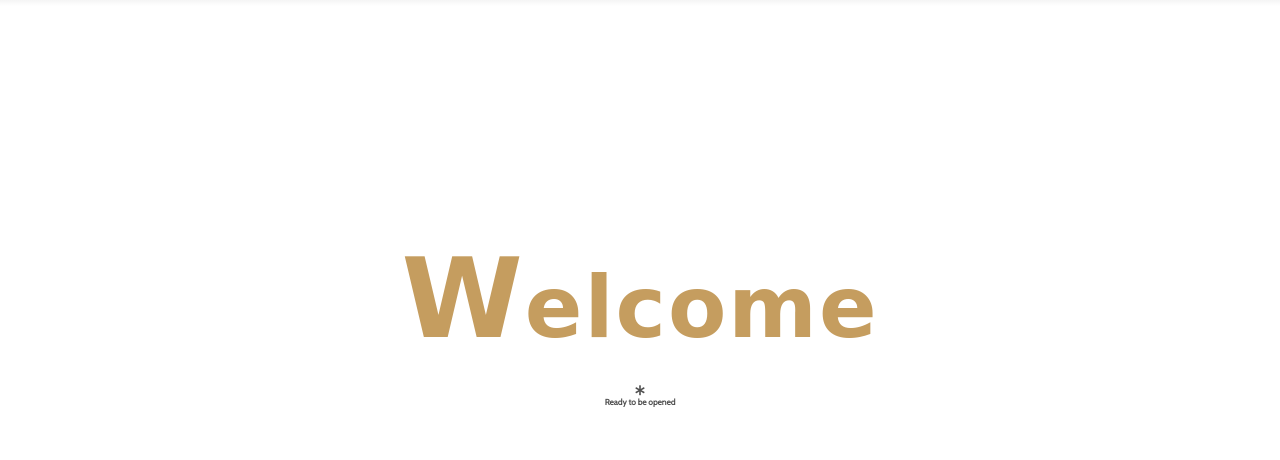
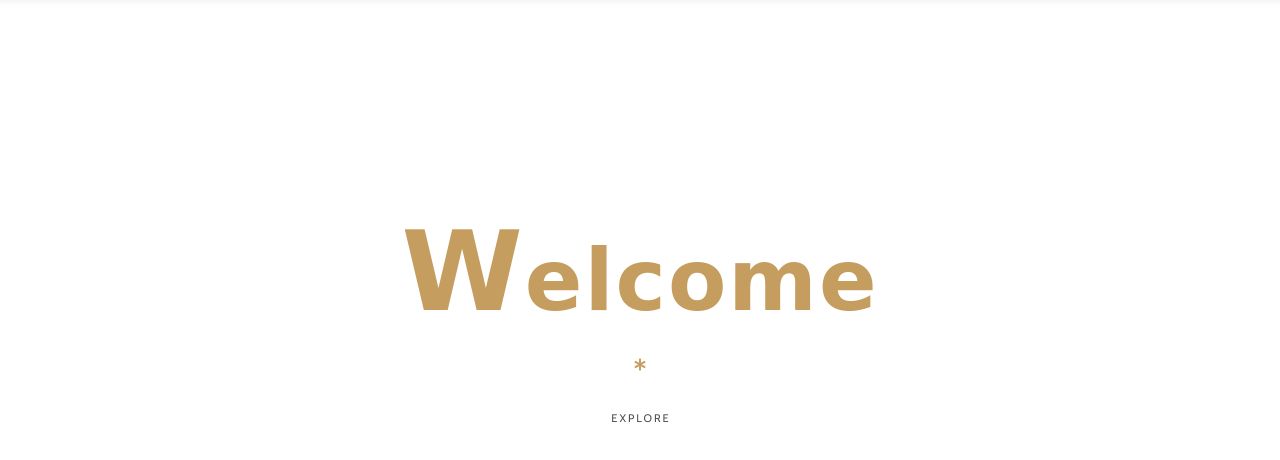
Before and after one commit to Carol-Nyiva/Simple-RESTAURANT, a plain HTML site: page index.html in a window 1280 px wide. Shown: the part 66-526 px from the top of the page. Drawn offline with nearby package versions, Linux system fonts and the light colour scheme; a web font is replaced by a local one.

Commit message:
Add files via upload

```diff
--- a/index.html
+++ b/index.html
@@ -6,7 +6,7 @@
     <meta name="viewport" content="width=device-width, user-scalable=no, initial-scale=1.0, maximum-scale=1.0, minimum-scale=1.0">
     <meta http-equiv="X-UA-Compatible" content="ie=edge">
 
-    <title>THE ROSA</title>
+    <title>RESTAURAUNT</title>
 
     <!--FONT AWESOME CDN-->
     <link rel="stylesheet" href="https://cdnjs.cloudflare.com/ajax/libs/font-awesome/5.13.0/css/all.min.css">
@@ -59,7 +59,7 @@
             <h2 class="sub-headline">
                 <span class="first-letter">W</span>elcome
             </h2>
-            <h1 class="headline">THE ROSA</h1>
+            <h1 class="headline">THE ROSA </h1>
                 <div class="headline-description">
                     <div class="separator"> <!---FLEXBOX WILL APPLY IN THIS DIV-->
                      <div class="line line-left"></div>
@@ -68,7 +68,7 @@
                     </div>
                     <div class="single-animation">  <!--THE ANIMATION HERE WILL APPLY ON BOTH THE TEXT AND BUTTON-->
                     <h5>Ready to be opened</h5>
-                    <a href="#" class="btn ctn-btn"></a>
+                    <a href="#" class="btn ctn-btn">Explore</a>
                     </div>
                 </div>
         </div>
@@ -78,17 +78,6 @@
 
 </body>
 
-
-
-    <script src="mainscript.js"></script>
-
-
-
-
-
-
-
-
-
+<script src="mainscript.js"></script>
 
 </html>
--- a/main.css
+++ b/main.css
@@ -188,6 +188,7 @@ header
 {
     text-transform: uppercase;
     font-size: 11rem;
+
 }
 .headline
 {
@@ -215,3 +216,63 @@ header
     background-color: #fff;
     position: relative;
 }
+.line-right::before,
+.line-left::before
+{
+    content: '';
+    position: absolute;
+    top:50%;
+    transform: translateY(-50%);
+    border: .6rem solid transparent;
+
+}
+.line-right::before
+{
+    border-right-color: #fff;
+    right:0; /* Makes it start at 0 where the line starts */
+}
+.line-left::before
+{
+    border-left-color: #fff;
+    left:0;
+}
+
+.asterisk
+{
+    font-size: 1.2rem;
+    color: var(--secondary-font-color);
+    margin:0 1.6rem;
+}
+
+.headline-description h5
+{
+    color: #fff;
+    font-size: 1.4rem;
+    font-weight: 100;
+    text-transform: uppercase;
+    margin-bottom: 1.2rem;
+    letter-spacing: 3px;
+    margin-right: -3px;
+}
+.btn
+{
+    display: inline-block;
+    text-transform: uppercase;
+    letter-spacing: 2px;
+    margin-right: -2px;
+}
+.btn
+{
+    font-size: 1.1rem;
+    background-color: #fff;
+    padding: .9rem 1.8rem;
+    color: var(--body-font-color);
+    border-radius: .4rem;
+    transition: background-color .5s;
+}
+.btn.ctn-btn:hover,
+.btn.ctn-btn:focus
+{
+    color: #fff;
+    background-color: var(--secondary-font-color);
+}
```
